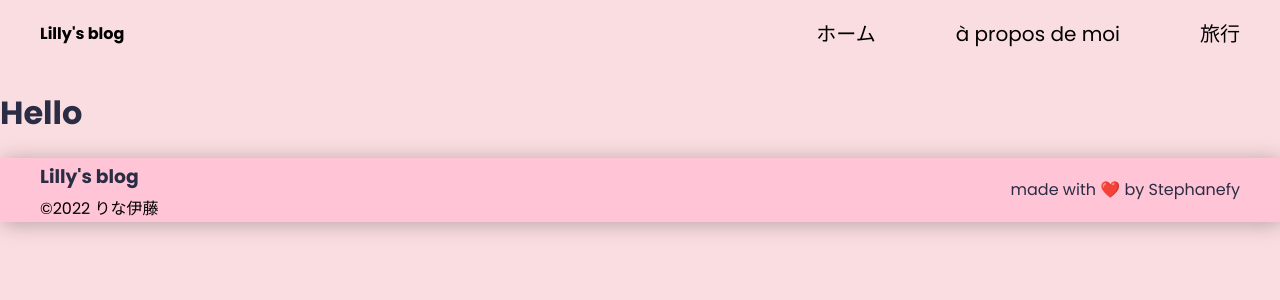
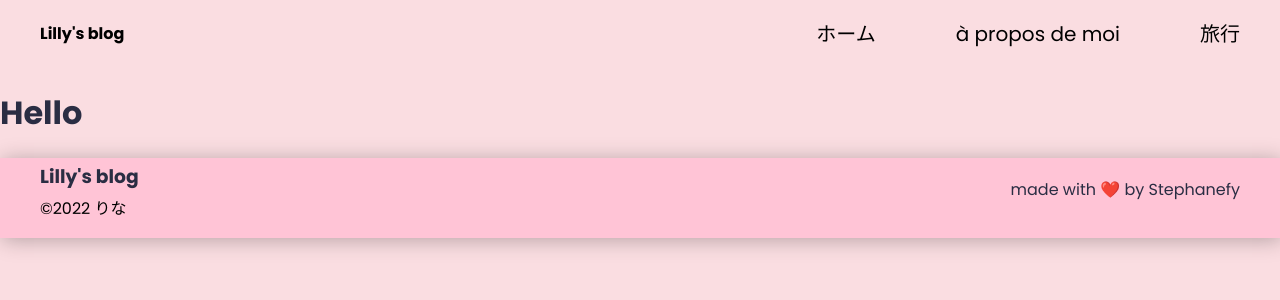
Before and after one commit to Stephanefy/r-s-blog, a Next.js app in the folder web/: page /hello in a window 1280 px wide. Shown: the top 300 px of the page. Built offline with nearby package versions, Linux system fonts and the light colour scheme.

Commit message:
feat: removed some info, ajusted postInformation div width

```diff
--- a/web/components/ArticleCard.jsx
+++ b/web/components/ArticleCard.jsx
@@ -13,7 +13,7 @@ export const ArticleCard = styled.div`
     cursor: pointer;
     box-shadow: rgba(0, 0, 0, 0.275) 2px 2px 20px;
     &:hover {
-      transform: scale(1.05);
+      transform: scale(1.02);
     }
     img {
       border-radius: 20px 0 0 20px;
--- a/web/components/Footer.tsx
+++ b/web/components/Footer.tsx
@@ -16,7 +16,7 @@ const Footer = () => {
         <div className={styles.footerInner}>
             <div>
                 <h3 style={{margin: '0.2em 0'}}>Lilly's blog</h3>
-                <span className={styles.copyRight}>&copy;2022 りな伊藤</span>
+                <span className={styles.copyRight}>&copy;2022 りな</span>
             </div>
             <div>
                 <p>made with ❤️ by Stephanefy</p>
--- a/web/pages/index.tsx
+++ b/web/pages/index.tsx
@@ -62,6 +62,7 @@ const ListItem = styled.li`
 
 const PostInformation = styled.div`
   display: flex;
+  width: 100%;
   flex-direction: column;
   padding: 2em;
 `
--- a/web/styles/Footer.module.css
+++ b/web/styles/Footer.module.css
@@ -1,5 +1,5 @@
 .footerContainer {
-    height: 8vh;
+    height: 80px;
     background-color: #ffc4d6;
     box-shadow: rgba(0, 0, 0, 0.275) 2px 2px 20px;
 }
```
Also changed, not shown: web/pages/posts/[slug].tsx (+9 -1 lines), web/public/image-blur-placeholder.png (added).
